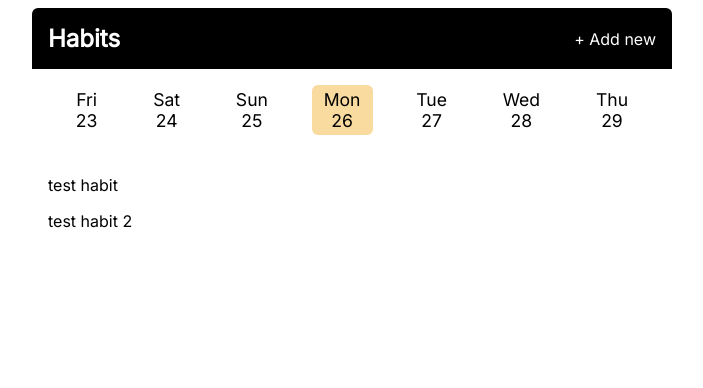
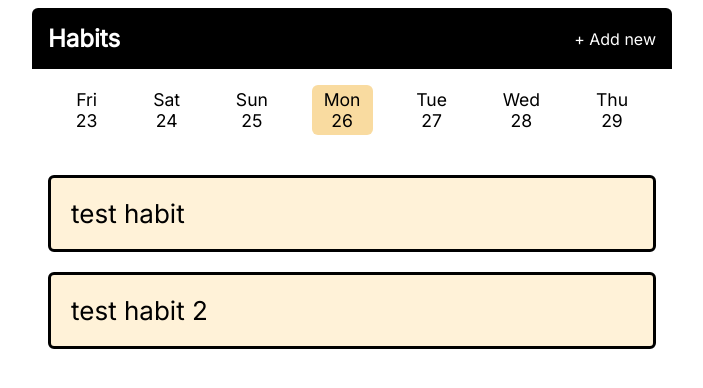
Before and after one commit to ashereth/Habit-Tracker, a Flask app: page / in a window 1280 px wide. Shown: the top 388 px of the page, without its empty margins (288-991 px from the left). Run offline with Flask 3, Linux system fonts and the light colour scheme.

Commit message:
finished without mongodb connection

```diff
--- a/app.py
+++ b/app.py
@@ -1,48 +1,8 @@
-from flask import Flask, render_template, request
-import datetime
-app = Flask(__name__)
+from flask import Flask
+from routes import pages
 
-habits = ["test habit", 'test habit 2']# this will change to a database after testing
+def create_app():
+    app = Flask(__name__)
+    app.register_blueprint(pages)
 
-# function to get the date for 3 days before and 3 days after a given date
-# use a context processor so that all templates will have access to the date_range variable
-@app.context_processor
-def add_calc_date_range():
-    def date_range(start: datetime.date):
-        # creates a list of dates from 3 days prior up to 3 days after start date
-        dates = [start + datetime.timedelta(days=diff) for diff in range(-3, 4)]
-        return dates
-    return {"date_range": date_range}
-
-
-@app.route("/")
-def index():
-    date_str = request.args.get("date")
-    # if user clicked on a date the page gets refreshed and selected_date gets set to that date
-    if date_str:
-        selected_date = datetime.date.fromisoformat(date_str)
-    # if the user hasn't clicked on a date then selected_date should be set to today
-    else:
-        selected_date = datetime.date.today()
-
-    return render_template(
-        "index.html",
-        habits=habits,
-        title="Habit Tracker - Home",
-        selected_date=selected_date
-        )
-
-
-@app.route("/add", methods=["GET", "POST"])
-def add_habit():
-    if request.method == "POST":
-        # if a post method is recieved get the habit and add it to habits
-        habits.append(request.form.get("habit"))
-    return render_template(
-        "add_habit.html",
-        title="Habit Tracker - Add Habit",
-        # selected_date should always be today so that we can only add habits starting from today
-        selected_date=datetime.date.today())
-
-if __name__ == "__main__":
-    app.run(debug=True)
+    return app
--- /dev/null
+++ b/routes.py
@@ -0,0 +1,77 @@
+from flask import Blueprint, render_template, request, redirect, url_for
+import datetime
+from collections import defaultdict
+
+pages = Blueprint("habits", __name__, template_folder="templates", static_folder="static")
+
+habits = ["test habit", 'test habit 2']# this will change to a database after testing
+# makes a dictionary mapping things to lists  ex:  {"2022-02-13": ["test habit"]}
+# if a key value doesn't exist it automatically makes it and maps it to a list
+completions = defaultdict(list)
+
+
+# function to get the date for 3 days before and 3 days after a given date
+# use a context processor so that all templates will have access to the date_range variable
+@pages.context_processor
+def add_calc_date_range():
+    def date_range(start: datetime.date):
+        # creates a list of dates from 3 days prior up to 3 days after start date
+        dates = [start + datetime.timedelta(days=diff) for diff in range(-3, 4)]
+        return dates
+    return {"date_range": date_range}
+
+
+@pages.route("/")
+def index():
+    date_str = request.args.get("date")
+    # if user clicked on a date the page gets refreshed and selected_date gets set to that date
+    if date_str:
+        selected_date = datetime.date.fromisoformat(date_str)
+    # if the user hasn't clicked on a date then selected_date should be set to today
+    else:
+        selected_date = datetime.date.today()
+
+    return render_template(
+        "index.html",
+        habits=habits,
+        completions=completions[selected_date],
+        title="Habit Tracker - Home",
+        selected_date=selected_date
+        )
+
+
+@pages.route("/add", methods=["GET", "POST"])
+def add_habit():
+    if request.method == "POST":
+        # if a post method is recieved get the habit and add it to habits
+        habits.append(request.form.get("habit"))
+    return render_template(
+        "add_habit.html",
+        title="Habit Tracker - Add Habit",
+        # selected_date should always be today so that we can only add habits starting from today
+        selected_date=datetime.date.today())
+
+
+#this method will get called whenever someone clicks on an incomplete habit
+# and it will add the habit to the completions dictionary
+@pages.route("/complete", methods=["POST"])
+def complete():
+    # get the values for 'date' and 'habitName' from the form
+    date_string = request.form.get("date")
+    habit = request.form.get("habitName")
+    date = datetime.date.fromisoformat(date_string)
+    #in the completions dictionary at the date element add the habit to the list
+    completions[date].append(habit)
+
+    return redirect(url_for(".index", date=date_string))
+
+@pages.route("/incomplete", methods=["POST"])
+def incomplete():
+    # get the values for 'date' and 'habitName' from the form
+    date_string = request.form.get("date")
+    habit = request.form.get("habitName")
+    date = datetime.date.fromisoformat(date_string)
+    #in the completions dictionary at the date element remove the habit to the list
+    completions[date].remove(habit)
+
+    return redirect(url_for(".index", date=date_string))
--- a/static/css/main.css
+++ b/static/css/main.css
@@ -125,3 +125,49 @@ all form elements */
     display: block;
   }
 }
+
+.habit {
+  display: flex;
+  flex-direction: row;
+  align-items: center;
+  justify-content: space-between;
+  font-size: 26px;
+  padding: 20px;
+  margin-bottom: 20px;
+  background-color: #fff2d8;
+  border: 3px solid black;
+  border-radius: 6px;
+}
+
+.habit:not(.completed) {
+  padding: 0;
+}
+
+.habit:not(.completed):hover {
+  background-color: #e9cd87;
+}
+
+.habit__icon {
+  width: 1em;
+  height: 1em;
+}
+
+.habit__name {
+  margin: 0;
+}
+
+.habit__form {
+  width: 100%;
+}
+
+.habit__button {
+  display: block;
+  width: 100%;
+  padding: 20px;
+  font-size: inherit;
+  font-family: inherit;
+  text-align: left;
+  border: none;
+  background-color: unset;
+  cursor: pointer;
+}
--- a/templates/index.html
+++ b/templates/index.html
@@ -1,14 +1,40 @@
 {% extends "layout.html" %}
 
 {% block main_content %}
-
     <section class="habit-list">
     {% for habit in habits %}
-        <div class="habit">
-            <p class="habit__name">
-                {{ habit }}
-            </p>
-        </div>
+        {% set completed = habit in completions %}
+        <!--if the habit is completed then display the habit with a completed icon-->
+        {% if completed %}
+            <div class="habit completed">
+                <form class="habit__form" method="POST" action="{{ url_for('habits.incomplete') }}">
+                    <!--when clicked the form sets variable habitName = habit
+                        and sets date = selected_date when calling the complete method-->
+                    <input type="hidden" name="habitName" value="{{ habit }}">
+                    <input type="hidden" name="date" value="{{ selected_date }}">
+                    <button type="submit" class="habit__button">
+                        {{ habit }}
+                    </button>
+                </form>
+                <svg class="habit__icon" xmlns="http://www.w3.org/2000/svg" viewBox="0 0 20 20" fill="currentColor">
+                    <path fill-rule="evenodd" d="M10 18a8 8 0 100-16 8 8 0 000 16zm3.707-9.293a1 1 0 00-1.414-1.414L9 10.586 7.707 9.293a1 1 0 00-1.414 1.414l2 2a1 1 0 001.414 0l4-4z" clip-rule="evenodd" />
+                </svg>
+            </div>
+        <!--if the habit is not completed the habit should be displayed in a form
+            that when clicked calls on the 'complete' method to mark it as complete-->
+        {% else %}
+            <div class="habit">
+                <form class="habit__form" method="POST" action="{{ url_for('habits.complete') }}">
+                    <!--when clicked the form sets variable habitName = habit
+                        and sets date = selected_date when calling the complete method-->
+                    <input type="hidden" name="habitName" value="{{ habit }}">
+                    <input type="hidden" name="date" value="{{ selected_date }}">
+                    <button type="submit" class="habit__button">
+                        {{ habit }}
+                    </button>
+                </form>
+            </div>
+        {% endif %}
     {% endfor %}
     </section>
 {% endblock %}
--- a/templates/layout.html
+++ b/templates/layout.html
@@ -13,9 +13,9 @@
 
     <body>
         <header class="header">
-            <h1 class="header__logo"><a href="{{ url_for('index') }}" class="header__link">Habits</a></h1>
+            <h1 class="header__logo"><a href="{{ url_for('habits.index') }}" class="header__link">Habits</a></h1>
             {% if "add" not in request.endpoint %}
-                <a href="{{ url_for('add_habit') }}" class="header__link">+ Add new</a>
+                <a href="{{ url_for('habits.add_habit') }}" class="header__link">+ Add new</a>
             {% endif %}
         </header>
 
@@ -31,7 +31,7 @@
                         so that we can modify that specific date to look different-->
                     <a
                         class="dates__link {{ 'dates__link--current' if loop.index0 == 3 else ''}}"
-                        href="{{ url_for('index', date=date)}}">
+                        href="{{ url_for('habits.index', date=date)}}">
                         <time class="date" datetime="{{ date }}">
                             <!--display day of the week-->
                             <span>{{ date.strftime("%a") }}</span>
```
